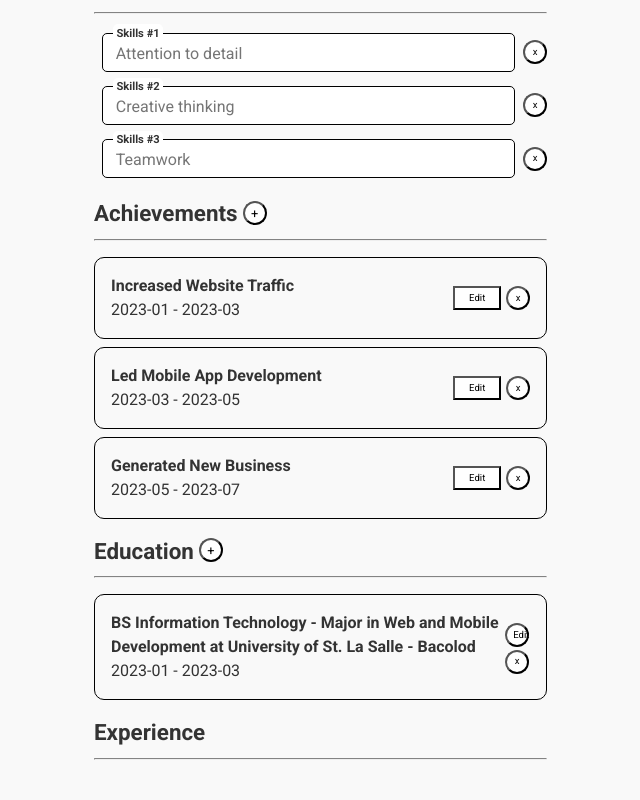
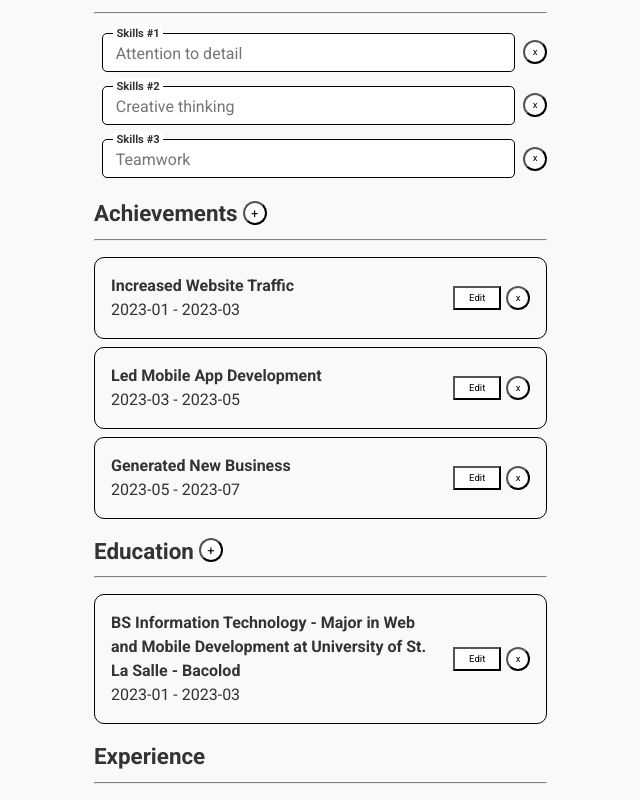
Before and after one commit to CeeZ-11/Odin-Project-CV-Application, a React (Vite) app: page / in a window 1280 px wide. Shown: the part 557-1357 px from the top of the page, without its empty margins (2-642 px from the left). Before the commit the page ends 1333 px from the top, so only its background shows below. Built offline with nearby package versions, Linux system fonts and the light colour scheme.

Commit message:
:bug: fix: Error fix on Education

```diff
--- a/src/components/Editor/DisplayEducation.jsx
+++ b/src/components/Editor/DisplayEducation.jsx
@@ -10,9 +10,9 @@ export default function DisplayEducation({
   description,
   display,
   removeEducation,
-  changeDisplay,
-  handleInputChange,
-  changeFormDisplay,
+  changeEducationDisplay,
+  handleEducInputChange,
+  changeEducationFormDisplay,
 }) {
   return (
     <>
@@ -36,15 +36,15 @@ export default function DisplayEducation({
           date={date}
           end_date={end_date}
           description={description}
-          handleInputChange={handleInputChange}
-          changeFormDisplay={changeFormDisplay}
+          handleEducInputChange={handleEducInputChange}
+          changeEducationFormDisplay={changeEducationFormDisplay}
         />
       )}
 
       <div className="education-btn-div">
         <button
           type="button"
-          onClick={() => changeDisplay(id)}
+          onClick={() => changeEducationDisplay(id)}
           className="education-btn"
         >
           Edit
--- a/src/components/Editor/DisplayEducationForm.jsx
+++ b/src/components/Editor/DisplayEducationForm.jsx
@@ -6,8 +6,8 @@ export default function DisplayEducationForm({
   date,
   end_date,
   description,
-  handleInputChange,
-  changeFormDisplay,
+  handleEducInputChange,
+  changeEducationFormDisplay,
 }) {
   return (
     <>
@@ -20,7 +20,9 @@ export default function DisplayEducationForm({
             pattern="^[^0-9]+$"
             maxLength="100"
             value={school || ""}
-            onChange={(e) => handleInputChange(id, "title", e.target.value)}
+            onChange={(e) =>
+              handleEducInputChange(id, "school", e.target.value)
+            }
             required
           />
           <label htmlFor="school">School</label>
@@ -33,7 +35,9 @@ export default function DisplayEducationForm({
             pattern="^[^0-9]+$"
             maxLength="100"
             value={degree || ""}
-            onChange={(e) => handleInputChange(id, "degree", e.target.value)}
+            onChange={(e) =>
+              handleEducInputChange(id, "degree", e.target.value)
+            }
             required
           />
           <label htmlFor="degree">Degree</label>
@@ -46,7 +50,7 @@ export default function DisplayEducationForm({
             pattern="^[^0-9]+$"
             maxLength="100"
             value={city || ""}
-            onChange={(e) => handleInputChange(id, "city", e.target.value)}
+            onChange={(e) => handleEducInputChange(id, "city", e.target.value)}
             required
           />
           <label htmlFor="city">City</label>
@@ -56,7 +60,7 @@ export default function DisplayEducationForm({
             type="month"
             name="date"
             id="date"
-            onChange={(e) => handleInputChange(id, "date", e.target.value)}
+            onChange={(e) => handleEducInputChange(id, "date", e.target.value)}
             value={date || ""}
             required
           />
@@ -67,7 +71,9 @@ export default function DisplayEducationForm({
             type="month"
             name="endDate"
             id="endDate"
-            onChange={(e) => handleInputChange(id, "end_date", e.target.value)}
+            onChange={(e) =>
+              handleEducInputChange(id, "end_date", e.target.value)
+            }
             value={end_date || ""}
             required
           />
@@ -79,10 +85,10 @@ export default function DisplayEducationForm({
             name="description"
             id="description"
             pattern="^[^0-9]+$"
-            maxLength="100"
+            maxLength="500"
             value={description || ""}
             onChange={(e) =>
-              handleInputChange(id, "description", e.target.value)
+              handleEducInputChange(id, "description", e.target.value)
             }
             required
           />
@@ -91,7 +97,7 @@ export default function DisplayEducationForm({
         <button
           type="button"
           className="education-btn"
-          onClick={() => changeFormDisplay(id)}
+          onClick={() => changeEducationFormDisplay(id)}
         >
           Close
         </button>
--- a/src/components/Editor/Education.jsx
+++ b/src/components/Editor/Education.jsx
@@ -33,7 +33,7 @@ export default function Education() {
       ...education,
       {
         id: education.length,
-        school: "University of ",
+        school: "",
         degree: "",
         city: "",
         date: "",
@@ -44,41 +44,41 @@ export default function Education() {
     ]);
   };
 
-  const changeDisplay = (id) => {
+  const changeEducationDisplay = (id) => {
     const updatedEducation = education.map((educ) => {
       if (educ.id === id) {
         return {
-          ...education,
+          ...educ,
           display: false,
         };
       }
-      return education;
+      return educ;
     });
     setEducation(updatedEducation);
   };
 
-  const changeFormDisplay = (id) => {
+  const changeEducationFormDisplay = (id) => {
     const updatedEducation = education.map((educ) => {
       if (educ.id === id) {
         return {
-          ...education,
+          ...educ,
           display: true,
         };
       }
-      return education;
+      return educ;
     });
     setEducation(updatedEducation);
   };
 
-  const handleInputChange = (id, field, value) => {
+  const handleEducInputChange = (id, field, value) => {
     const updatedEducation = education.map((educ) => {
       if (educ.id === id) {
         return {
-          ...education,
+          ...educ,
           [field]: value,
         };
       }
-      return education;
+      return educ;
     });
     setEducation(updatedEducation);
   };
@@ -86,7 +86,7 @@ export default function Education() {
   return (
     <>
       <div className="titles education-title">
-        <h3>Education</h3>{" "}
+        <h3>Education</h3>
         <button type="button" onClick={addEducation}>
           +
         </button>
@@ -96,8 +96,8 @@ export default function Education() {
 
       <ul className="education-ul">
         {education.map((educ) => (
-          <div className="achievements-container" key={educ.id}>
-            <li className="achievements-li">
+          <div className="education-container" key={educ.id}>
+            <li className="education-li">
               <DisplayEducation
                 id={educ.id}
                 school={educ.school}
@@ -108,9 +108,9 @@ export default function Education() {
                 description={educ.description}
                 display={educ.display}
                 removeEducation={removeEducation}
-                changeDisplay={changeDisplay}
-                handleInputChange={handleInputChange}
-                changeFormDisplay={changeFormDisplay}
+                changeEducationDisplay={changeEducationDisplay}
+                handleEducInputChange={handleEducInputChange}
+                changeEducationFormDisplay={changeEducationFormDisplay}
               />
             </li>
           </div>
--- a/src/styles/App.css
+++ b/src/styles/App.css
@@ -152,6 +152,43 @@ li input {
   border-radius: 0%;
 }
 
+.education-container {
+  border: 1px solid black;
+  border-radius: 10px;
+  padding: 1rem;
+}
+
+.education-li {
+  display: flex;
+  justify-content: space-between;
+}
+
+.education-btn-div {
+  display: flex;
+  gap: 5px;
+}
+
+.education-details {
+  flex: 1;
+  display: grid;
+  grid-template-columns: 1fr 1fr;
+  gap: 0.5rem;
+}
+
+.education-school,
+.education-degree,
+.education-city,
+.education-description,
+.education-result {
+  grid-column: span 2;
+}
+
+.education-btn {
+  width: 3rem;
+  margin-left: 0.5rem;
+  border-radius: 0%;
+}
+
 @media (max-width: 1200px) {
   .personal-details {
     grid-template-columns: 1fr;
```
